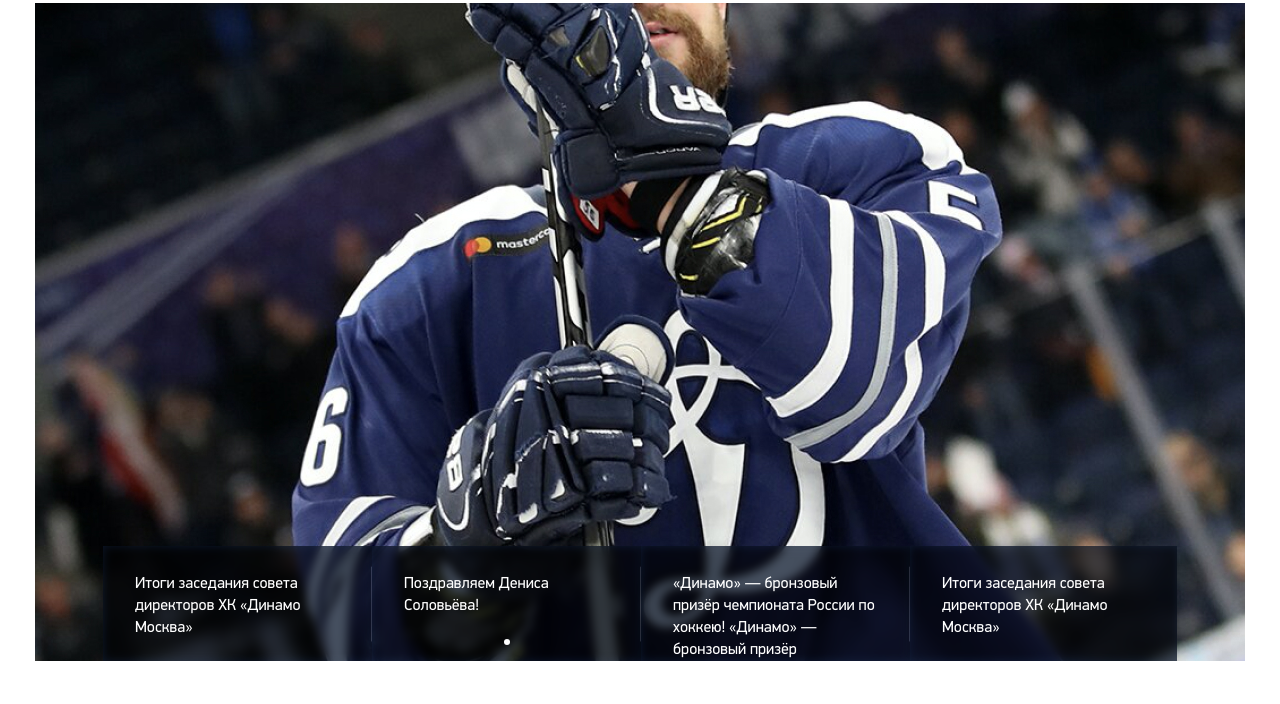
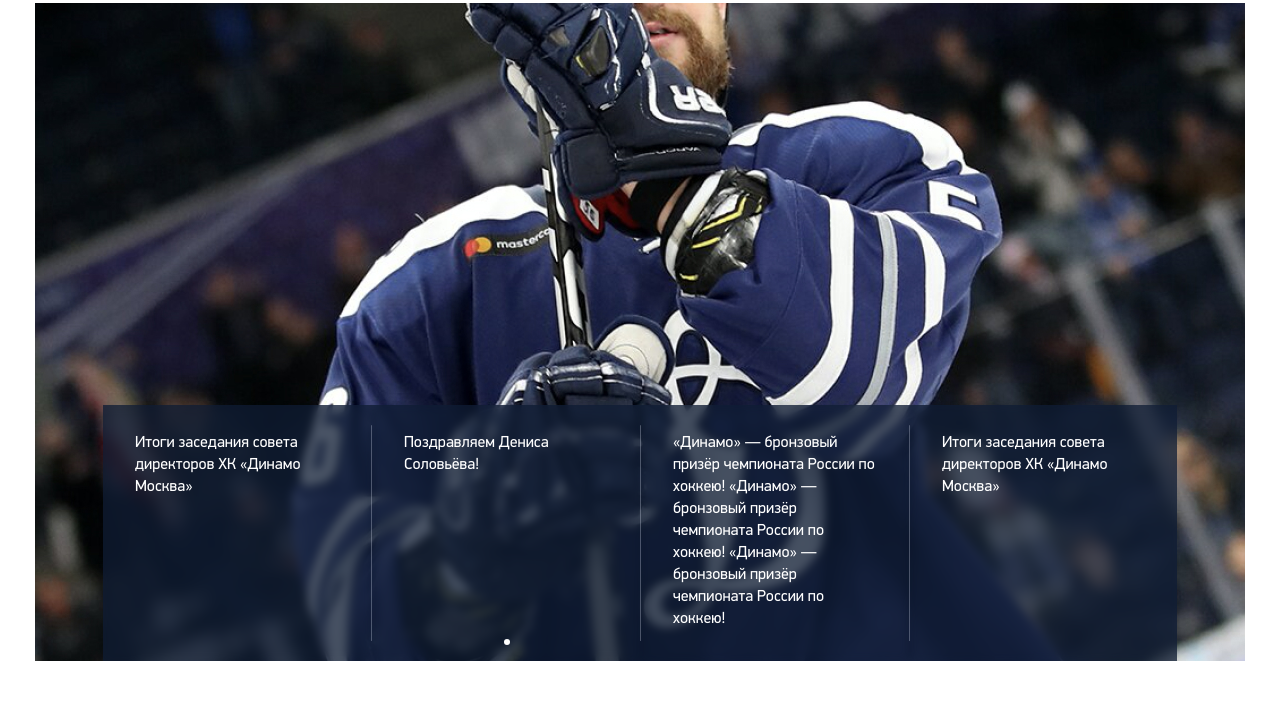
Before and after one commit to Horvar/dynamo, a plain HTML site: page index.html in a window 1280 px wide. Shown: the part 248-952 px from the top of the page. Drawn offline with nearby package versions, Linux system fonts and the light colour scheme.

Commit message:
fixed screen-slider nav-height

```diff
--- a/assets/css/scss/body/dropdown.scss
+++ b/assets/css/scss/body/dropdown.scss
@@ -79,6 +79,7 @@
     bottom: 0;
     left: 50%;
     transform: translate(-50%, 100%);
+    pointer-events: visible;
 }
 
 *[data-js-dropdown-hover] {
--- a/assets/css/scss/header/header-common.scss
+++ b/assets/css/scss/header/header-common.scss
@@ -130,7 +130,7 @@
                     line-height: 22px;
                 }
                 &:hover, &:focus {
-                    color: $themeBlueDark;
+                    color: $themeBlack;
                 }
             }
         }
--- a/assets/css/scss/main/screen-slider.scss
+++ b/assets/css/scss/main/screen-slider.scss
@@ -16,7 +16,7 @@
         bottom: 0;
         li {
             display: flex;
-            height: 115px;
+            min-height: 115px;
             cursor: pointer;
             background: rgba(#0F1C35, .75);
             position: relative;
@@ -58,11 +58,8 @@
                 color: $themeWhite;
                 font-size: 16px;
                 line-height: 22px;
-                padding: 26px 32px;
+                padding: 26px 32px 32px;
                 box-sizing: border-box;
-                position: absolute;
-                top: 0;
-                left: 0;
                 z-index: 1;
             }
             *[data-js-slick-screen-blurred] {
@@ -71,6 +68,10 @@
                 height: 100%;
                 filter: blur(5px);
                 mix-blend-mode: multiply;
+                position: absolute;
+                top: 0;
+                left: 0;
+                z-index: -1;
             }
         }
         .slick-track {
--- a/assets/js/script.js
+++ b/assets/js/script.js
@@ -69,6 +69,9 @@ $(document).ready(function(){
       dropdownEvent('data-js-dropdown-click', this)
       return false
     })
+    $('*[data-js-dropdown-hover]').hover(function(){
+      dropdownEvent('data-js-dropdown-click', this)
+    })
     $('*[data-js-dropdown-hover]').click(function(){
       return false
     })
@@ -76,10 +79,14 @@ $(document).ready(function(){
     //close all dropdowns
     $(window).click(function() {
       $('*[data-js-dropdown-container]').attr('data-js-dropdown-container', '').find('*[data-js-dropdown-menu]').attr('data-js-dropdown-menu', '')
-    });
+    })
     $('*[data-js-dropdown-container]').click(function(event){
       event.stopPropagation();
-    });
+    })
+
+    $('*[data-js-dropdown-container]').mousemove(function(event){
+      event.stopPropagation();
+    })
 
     //slick init
     $('*[data-js-slick-screen-1]').slick({
@@ -126,6 +133,20 @@ $(document).ready(function(){
       screenSliderBlurred(1)
       setTimeout(slickTabIndexFix, 750)
     })
+    //slick-screen nav height
+    $('*[data-js-slick-screen-2]').each(function(){
+      let navHeight = 0
+      let maxHeight = 0
+      let slide = $(this).find('li')
+      let navNumber = slide.length
+      for(let i=0; i<navNumber; i++) {
+        navHeight = slide.eq(i).outerHeight()
+        if ( navHeight>maxHeight ) {
+          maxHeight = navHeight
+        }
+      }
+      slide.height(maxHeight) //set slide height by highest slide
+    })
 
     //screen-slider using
     $('*[data-js-slick-screen-2] li').hover(function(){
--- a/index.html
+++ b/index.html
@@ -204,7 +204,7 @@
                         </li>
                         <li>
                             <a href="#3" tabindex="-1">
-                                <p>«Динамо» — бронзовый призёр чемпионата России по хоккею! «Динамо» — бронзовый призёр чемпионата России по хоккею!</p>
+                                <p>«Динамо» — бронзовый призёр чемпионата России по хоккею! «Динамо» — бронзовый призёр чемпионата России по хоккею! «Динамо» — бронзовый призёр чемпионата России по хоккею!</p>
                                 <div data-js-slick-screen-blurred>3</div>
                             </a>
                         </li>
```
Also changed, not shown: assets/css/styles.css, 1 other file.
